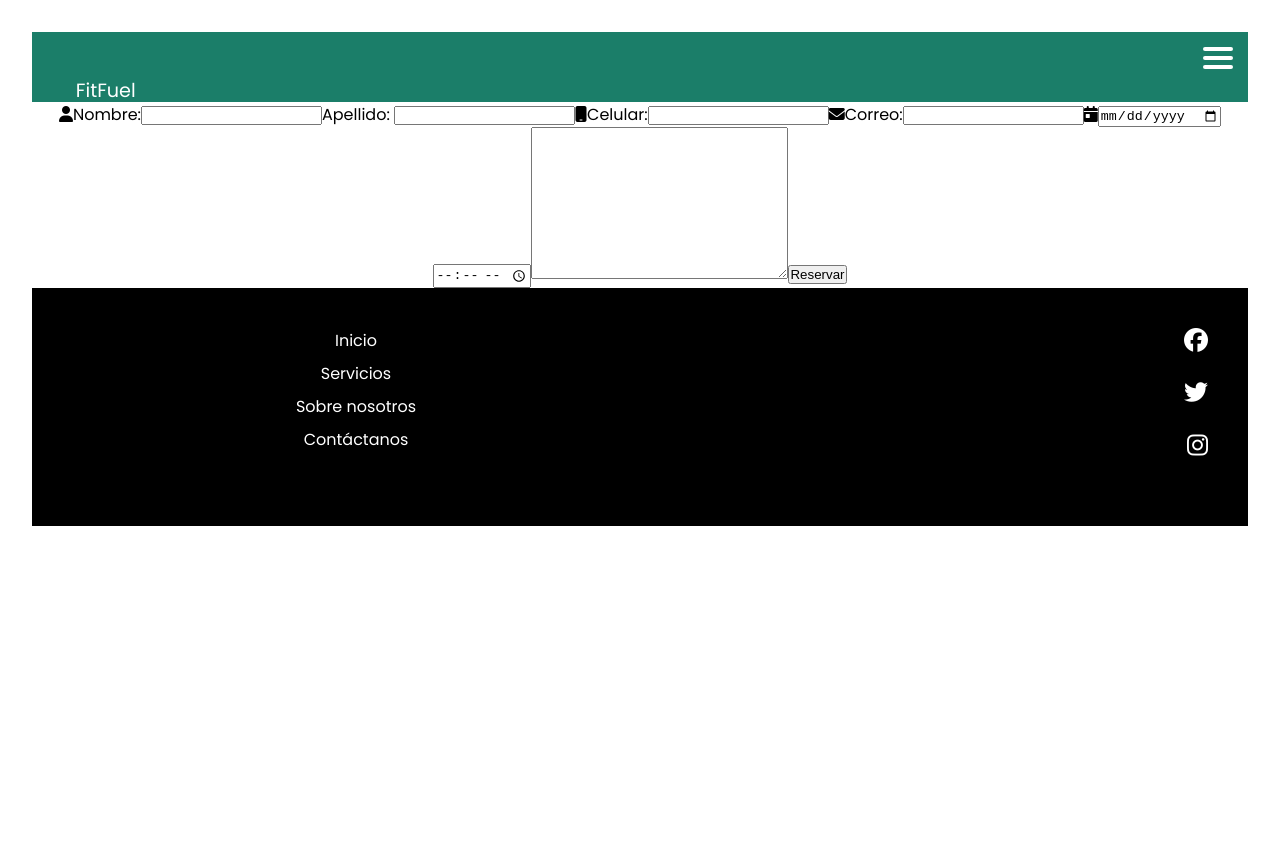
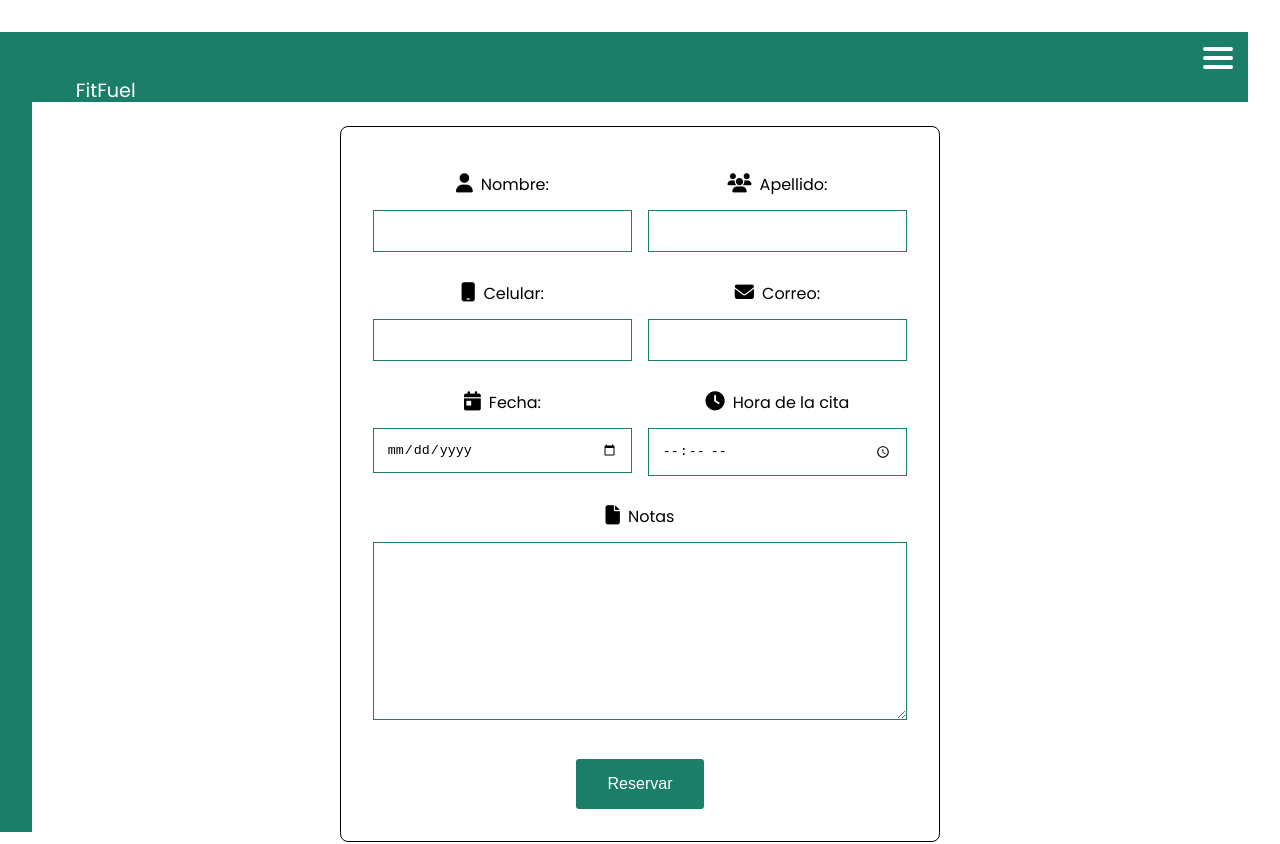
Before and after one commit to 72422998/FitFuel_frontend, a React (Vite) app: page /servicios/detalle/cita in a window 1280 px wide. Shown: the top 844 px of the page. Before the commit the page ends 800 px from the top, so only its background shows below. Built offline with nearby package versions, Linux system fonts and the light colour scheme.

Commit message:
feat: Creacion de formulario
Se creo la pagina de formulario y la funcionalidad de guardar la cita

```diff
--- a/src/components/navbar/navbar.css
+++ b/src/components/navbar/navbar.css
@@ -1,8 +1,10 @@
 .navbar {
+    position: relative;
     height: 70px;
     background-color: #1B7E69;
     display: flex;
     justify-content: space-between;
+    z-index: 3;
 }
 
 .logo {
@@ -13,10 +15,9 @@
 
 .nav_items {
     position: absolute;
-    top: 60px;
-    left: 0px;
-    bottom: 0;
+    top: 0;
     display: flex;
+    height: 100vh;
     flex-direction: column;
     align-items: center;
     justify-content: center;
@@ -24,7 +25,6 @@
     transform: translateX(-100%);
     transition: 0.5s ease all;
     background-color: #1B7E69;
-    padding-bottom: 20px;
 }
 
 .nav_items.open {
--- a/src/pages/appointment/Appointment.jsx
+++ b/src/pages/appointment/Appointment.jsx
@@ -6,8 +6,9 @@ const Appointment = () => {
   const [formdata,setFormData]= useState({
     nombre:'',
     apellido:'',
+    calendar:'',
     celular:'',
-    correo:'',
+    email:'',
     hora:'',
     notas: '',
   })
@@ -29,22 +30,58 @@ const Appointment = () => {
   return (
     <section className='appointment_section'>
         <form onSubmit={handleSubmit} className='appointment_form'>
-            <i className="fa-solid fa-user"></i>
-            <label for="name">Nombre:</label>
-            <input  onChange={handleChange} id='name' name='nombre' value={formdata.nombre} type="text" />
-            <label for="lastname">Apellido: </label>
-            <input type="text" name="apellido" onChange={handleChange} value={formdata.apellido} id="lastname" />
+            <div className='appointment_input'>
+              <div className='appointment_label'>
+              <i className="fa-solid fa-user"></i>
+              <label htmlFor="name">Nombre:</label>
+              </div>
+              <input   className="input" onChange={handleChange} id='name' name='nombre' value={formdata.nombre} type="text" />
+            </div>
+
+            <div className='appointment_input'>
+            <div className='appointment_label'>
+            <i className="fa-solid fa-users"></i>
+            <label htmlFor="lastname">Apellido: </label>
+            </div>
+            <input  className="input" type="text" name="apellido" onChange={handleChange} value={formdata.apellido} id="lastname" />
+            </div>
+            <div className='appointment_input'>
+            <div className='appointment_label'>
             <i className="fa-solid fa-mobile"></i>
-            <label for="phone">Celular:</label>
-            <input  onChange={handleChange} id="phone" type="text" name='celular' value={formdata.celular} />
-            <i class="fa-solid fa-envelope"></i>
-            <label for="email">Correo:</label>
-            <input  onChange={handleChange} id='email' type="text"  name='correo' value={formdata.correo}/>
-            <i class="fa-solid fa-calendar-day"></i>
-            <input  onChange={handleChange} type="date" />
-            <input  onChange={handleChange} type="time" name='hora' value={formdata.hora}/>
-            <textarea name="notas" id="" cols="30" rows="10" onChange={handleChange} value={formdata.notas}></textarea>
-            <button type='submit'>Reservar</button>
+            <label htmlFor="phone">Celular:</label>
+            </div>
+            <input   className="input" onChange={handleChange} id="phone" type="text" name='celular' value={formdata.celular} />
+            </div>
+            <div className='appointment_input'>
+              <div className='appointment_label'>
+              <i className="fa-solid fa-envelope"></i>
+              <label htmlFor="email">Correo:</label>
+              </div>
+              <input   className="input" onChange={handleChange} id='email' type="text"  name='email' value={formdata.email}/>
+            </div>
+            <div className='appointment_input'>
+            <div className='appointment_label'>
+            <i className="fa-solid fa-calendar-day"></i>
+            <label htmlFor="fecha">Fecha:</label>
+            </div>
+            <input   className="input" onChange={handleChange} type="date" name='calendar' value={formdata.calendar} />
+            </div>
+            <div className='appointment_input'>
+            <div className='appointment_label'>
+            <i className="fa-sharp fa-solid fa-clock"></i>
+            <label htmlFor="hora">Hora de la cita</label>
+            </div>
+            <input   className="input" onChange={handleChange} type="time" name='hora' value={formdata.hora}/>
+            </div>
+            <div className='appointment_input input_notas'>
+            <div className='appointment_label'>
+            <i className="fa-solid fa-file"></i>
+            <label htmlFor="notas">Notas</label>
+            </div>
+            <textarea   className="input" name="notas" id="" cols="30" rows="10" onChange={handleChange} value={formdata.notas}></textarea>
+            </div>
+
+            <button className='appointment_btn' type='submit'>Reservar</button>
         </form>
     </section>
   )
--- a/src/pages/appointment/appointment.css
+++ b/src/pages/appointment/appointment.css
@@ -1,3 +1,68 @@
 .appointment_section{
+    display: grid;
+
+    padding: 1.2rem;
+    width: 100%;
+}
+.appointment_form{
+    display: grid;
+    padding: 1.2rem;
+    grid-template-columns: 1fr;
+}
+.appointment_label i{
+    margin-right: 0.5rem;
+    font-size: 1.2rem;
+}
+
+.appointment_label{
+    margin-bottom: 0.8rem;
+    margin-top: 0.8rem;
+}
+.input{
+    width: 100%;
+    padding: 0.8rem;
+    border: 1px solid  #1B7E69;
+}
+.appointment_btn{
+    display: block;
+    margin:0 auto;
+    padding: 1rem 2rem 1rem 2rem;
+    background-color: #1B7E69;
+    color: white;
+    font-weight: 500;
+    font-size: 1rem;
+    border: none;
+    border-radius: 0.2rem;
+}
+textarea{
+    margin-bottom: 1rem;
+}
+@mediA(min-width:744px){
+    .appointment_section{
+        padding: 1.5rem;
+    }
+}
+@media(min-width:998px){
+    .appointment_section{
+        place-items: center;
+    }
+    .appointment_form{
+        grid-template-columns: repeat(2,1fr);
+        border: 1px solid black;
+        border-radius: 0.5rem;
+        width: 600px;
+        padding: 2rem;
+        gap: 1rem;
+    }
+    .input_notas{
+        grid-column: span 2;
+    }
+    .appointment_btn{
+        grid-column: span 2;
+    }
 
 }
+/*
+
+
+ */
--- a/src/pages/servicio/Servicio.jsx
+++ b/src/pages/servicio/Servicio.jsx
@@ -30,10 +30,21 @@ const Servicio = () => {
     <div className='Nutricionista_tarjetas'>
       {servicios.map((servicio) => (
           <div key={servicio.id} className='Nutricionista_tarjeta'>
-            <img className='Nutricionista_imagen' src={servicio.nutricionista.foto} alt="Nutricionista"></img>
-            <h3 className='Nutricionista_nombre' >{servicio.nutricionista.profesion}</h3>
-            <p className='Nutricionista_servicos'>{servicio.nombre}</p>
-            <button><Link to={`/servicios/detalle/${servicio.id}`} className='Nutricionista_link'>Ver detalle</Link></button>
+            <Link to={`/servicios/detalle/${servicio.id}`}>
+              <img src={servicio.nutricionista.foto} alt="nutricionista" className='Nutricionista_imagen'/>
+              <div className='Nutricionista_content'>
+                <h3>{servicio.nutricionista.nombre}</h3>
+                <p>{servicio.nutricionista.categoria}</p>
+              </div>
+            </Link>
+            {/* <div className='Nutricionista_imagen'>
+            <img  src={servicio.nutricionista.foto} alt="Nutricionista"></img>
+            </div>
+            <div className='Nutricionista_interact'>
+              <h3 className='Nutricionista_nombre' >{servicio.nutricionista.profesion}</h3>
+              <p className='Nutricionista_servicos'>{servicio.nombre}</p>
+              <button><Link to={`/servicios/detalle/${servicio.id}`} className='Nutricionista_link'>Ver detalle</Link></button>
+            </div> */}
           </div>
 
       ))}
--- a/src/pages/servicio/servicio.css
+++ b/src/pages/servicio/servicio.css
@@ -1,76 +1,28 @@
-
-.Nutricionista_tarjetas{
-    padding: 1rem ;
-    display: flex;
-    flex-direction: column ;
-}
-.Nutricionista_select{
-    width:  60%;
-    height: 30px;
-    margin: 1rem 1rem ;
-    border: 2px solid black;
-}
-.Nutricionista_select::after{
-    color: green;
+.Nutricionista_servicio{
+    padding: 1.5rem;
 }
 .Nutricionista_tarjeta{
-    height: 250px;
-    width: 250px;
-    margin-bottom: 10px;
-    cursor: pointer;
-    overflow: hidden;
+    position: relative;
+    width: 100%;
+    margin-bottom: 1rem;
 }
 .Nutricionista_imagen{
+    display: block;
     width: 100%;
-    height: auto;
+    height: 250px;
+    object-fit: cover;
+    object-position: center top;
 }
-.Nutricionista_nombre{
-    bottom: 0.2rem;
-    left:0;
+.Nutricionista_content{
+    padding: 1rem;
+    color: white;
+    text-decoration: none;
+    position: absolute;
+    bottom: 0;
+    left: 0;
+    right: 0;
     background-color: rgba(0, 0, 0, 0.5);
-    color: #fff;
-    padding: 10px;
-    width: 100%;
-    margin: 0;
-    text-align: left;
-    box-sizing: border-box;
-    display: flex;
-    align-items: flex-end;
 }
-.Nutricionista_nombre .h3{
-    margin: 0;
-    padding: 0;
+.Nutricionista_content h3{
+    font-weight: 400;
 }
-.Nutricionista_link{
-    font-size: large;
-}
-@media (min-width: 744px){
-    .Nutricionista_select{
-        width:  40%;
-        height: 30px;
-        margin: 1rem 1rem ;
-        border: 2px solid black;
-        font-size: 20px;
-    }
-    .Nutricionista_tarjetas{
-        padding: 1rem ;
-        display: grid;
-        grid-template-columns: repeat(2,1fr);
-        grid-gap: 20px;
-    }
-}
-@media (min-width: 1280px){
-    .Nutricionista_select{
-        width:  20%;
-        height: 30px;
-        margin: 1rem 1rem ;
-        border: 2px solid black;
-        font-size: 20px;
-    }
-    .Nutricionista_tarjetas{
-        padding: 1rem ;
-        display: grid;
-        grid-template-columns: repeat(4,1fr);
-        grid-gap: 20px;
-    }
-}
--- a/src/pages/servicio_detalle/Servicio_detalle.jsx
+++ b/src/pages/servicio_detalle/Servicio_detalle.jsx
@@ -3,9 +3,11 @@ import React,{useState, useEffect} from 'react'
 import { useParams } from 'react-router-dom'
 import './servicio_detalle.css'
 import { Link } from 'react-router-dom';
+import { Comentarios } from './comentarios/Comentarios';
 const Servicio_detalle = () => {
     const {id} = useParams();
     const [servicio,setServicio] = useState(null);
+
     useEffect(()=>{
         axios.get(`
         http://localhost:3000/servicios/${id}
@@ -17,13 +19,19 @@ const Servicio_detalle = () => {
             `,error);
         }
     )}, [id])
+
     if(!servicio){
         return <div>
             Error al cargar el servicio
         </div>
     }
+
   return (
-    <section className='servicio_detalle'>
+
+
+
+        <section className='servicio_detalle'>
+
         <div className='detalle_video'>
             <iframe src={`https://www.youtube.com/embed/${servicio.nutricionista.video}`}  allowFullScreen  title='Michaela' className='detalle_youtube'></iframe>
         </div>
@@ -44,8 +52,10 @@ const Servicio_detalle = () => {
             <button ><Link to={'/servicios/detalle/cita'} className='detalle_link'>Agendar</Link></button>
             </div>
         </div>
+        <Comentarios></Comentarios>
+        </section>
 
-    </section>
+
   )
 }
 
--- /dev/null
+++ b/src/pages/servicio_detalle/comentarios/Comentarios.jsx
@@ -0,0 +1,36 @@
+import React,{useState,useEffect} from 'react'
+import './comentarios.css'
+import axios from 'axios'
+
+const Comentarios = () => {
+    const [comentarios,setComentarios] = useState([]);
+    useEffect(()=>{
+        axios.get('http://localhost:3000/comentarios/listar').then(response=>{
+            setComentarios(response.data);
+        }).catch(error=>{
+            console.log(`
+                error al cargar el comentario
+            `,error);
+        })
+    },[])
+  return (
+    <div>
+            {/* <div className='Nutricionista_tarjetas'>
+      {servicios.map((servicio) => (
+          <div key={servicio.id} className='Nutricionista_tarjeta'>
+            <img className='Nutricionista_imagen' src={servicio.nutricionista.foto} alt="Nutricionista"></img>
+            <h3 className='Nutricionista_nombre' >{servicio.nutricionista.profesion}</h3>
+            <p className='Nutricionista_servicos'>{servicio.nombre}</p>
+            <button><Link to={`/servicios/detalle/${servicio.id}`} className='Nutricionista_link'>Ver detalle</Link></button>
+          </div> */}
+        {comentarios.map((comentario) => {
+                <div key={comentario.servicios.id}>
+                    <h1>{comentario.opinion}</h1>
+                    <h1>Hola mundo</h1>
+                </div>
+            })}
+    </div>
+  )
+}
+
+export {Comentarios}
```
Also changed, not shown: src/pages/servicio_detalle/comentarios/comentarios.css (added).
